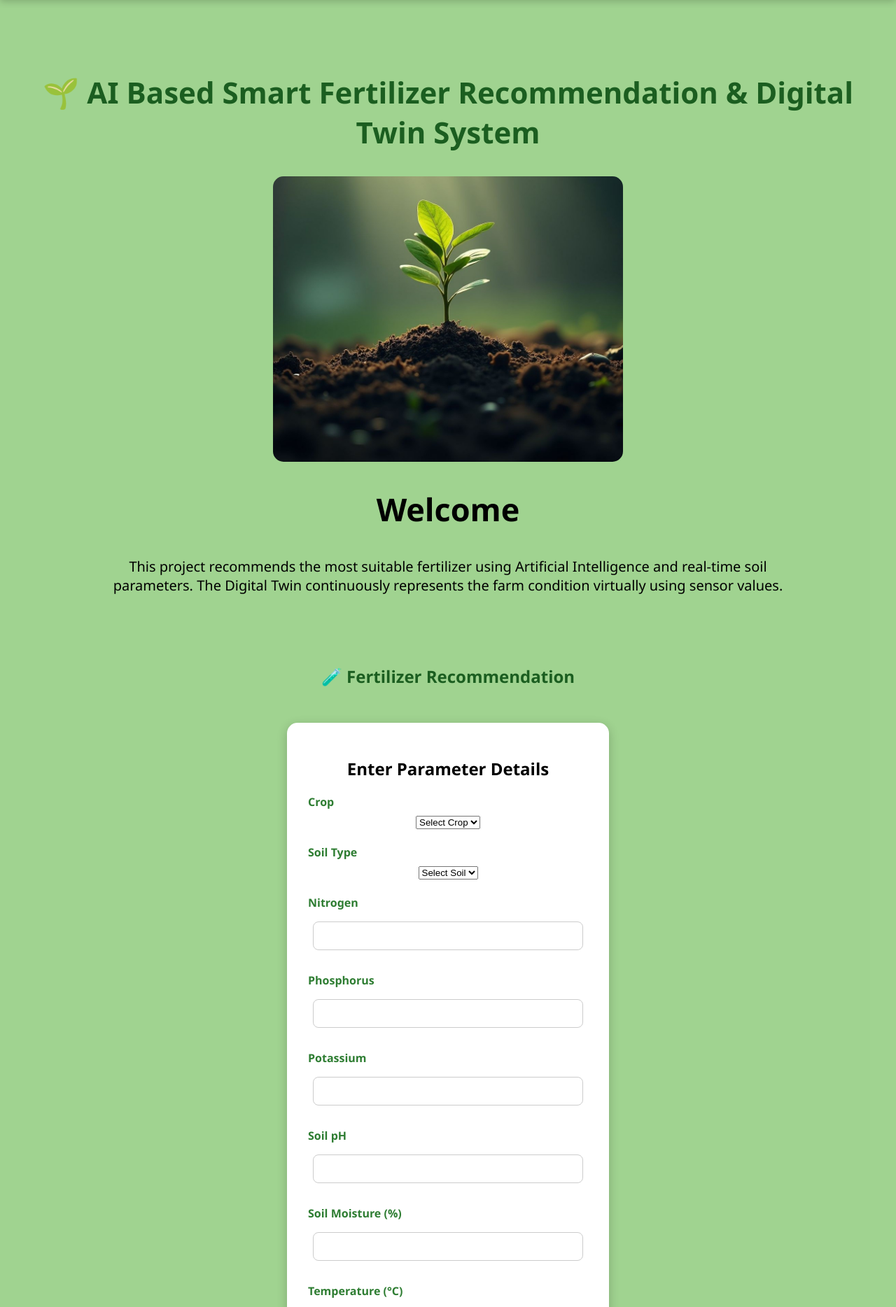
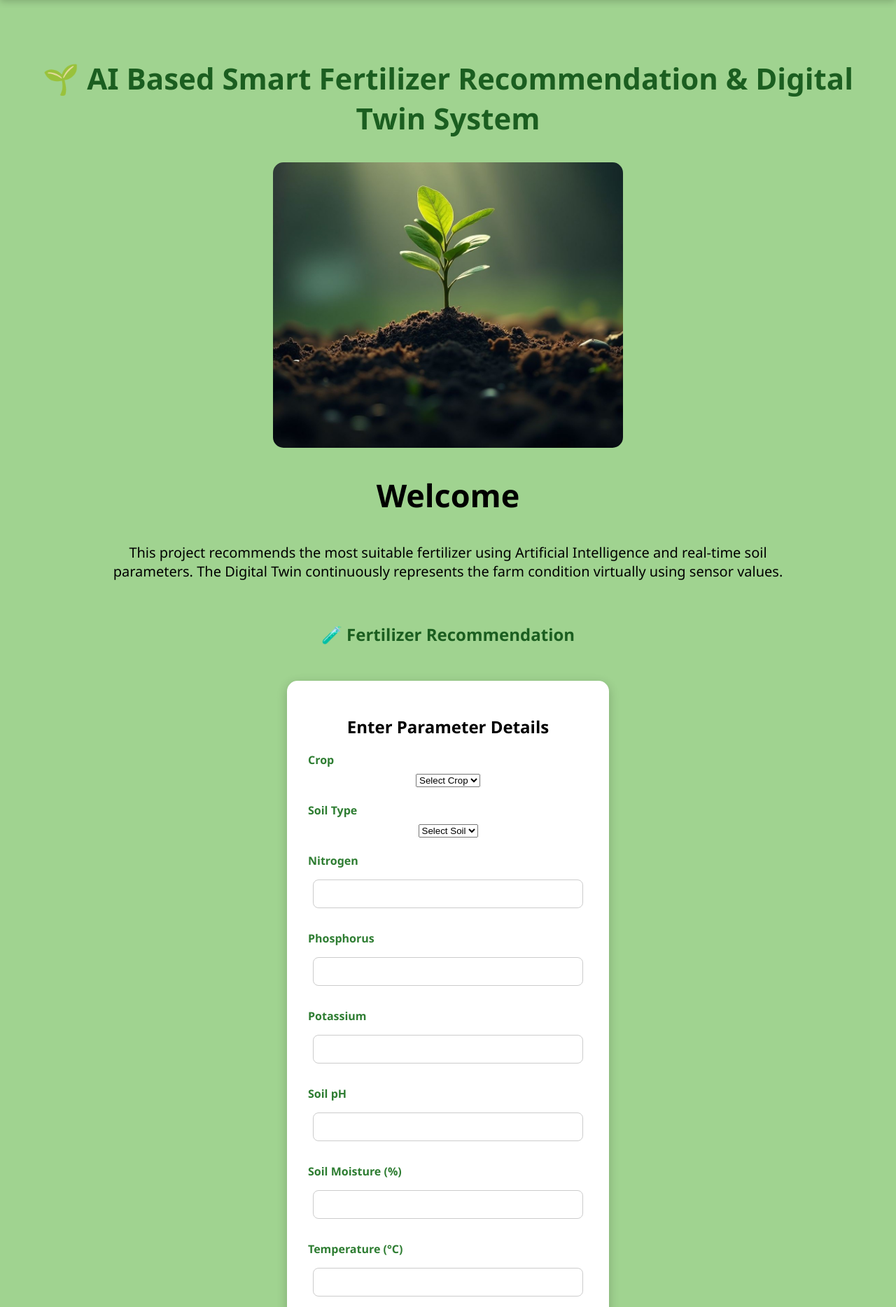
Before and after one commit to JyothiMaheswaram/AI-Based-Fertilizer-Recommendation-System, a Flask app: page / in a window 1280 px wide. Shown: the part 52-1920 px from the top of the page at 70% size. Run offline with Flask 3, Linux system fonts and the light colour scheme; data comes from the database, SQL or seed files in the repository; parts of the project's set-up code (start-up, migrations or seed data) failed here and were passed over.

Commit message:
Updated website

```diff
--- a/static/style.css
+++ b/static/style.css
@@ -204,6 +204,6 @@ html{
 
 section{
     min-height:100vh;
-    padding:40px 20px;
+    padding:20px 10px;
     box-sizing:border-box;
 }
```
